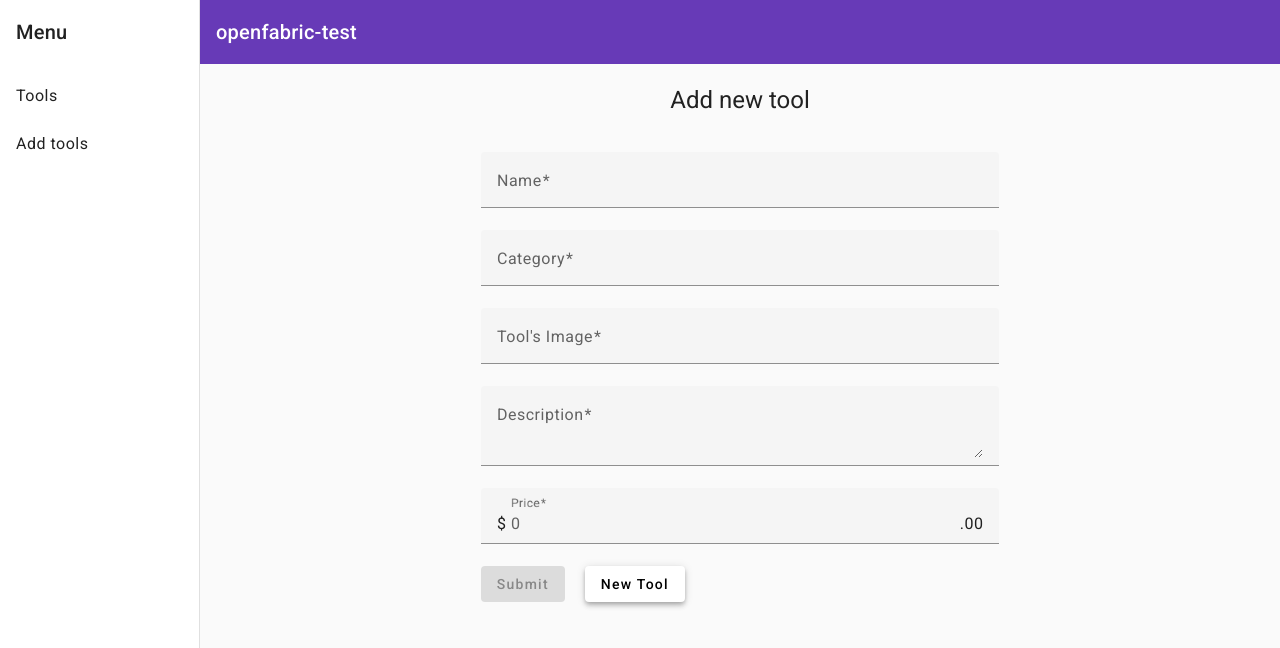
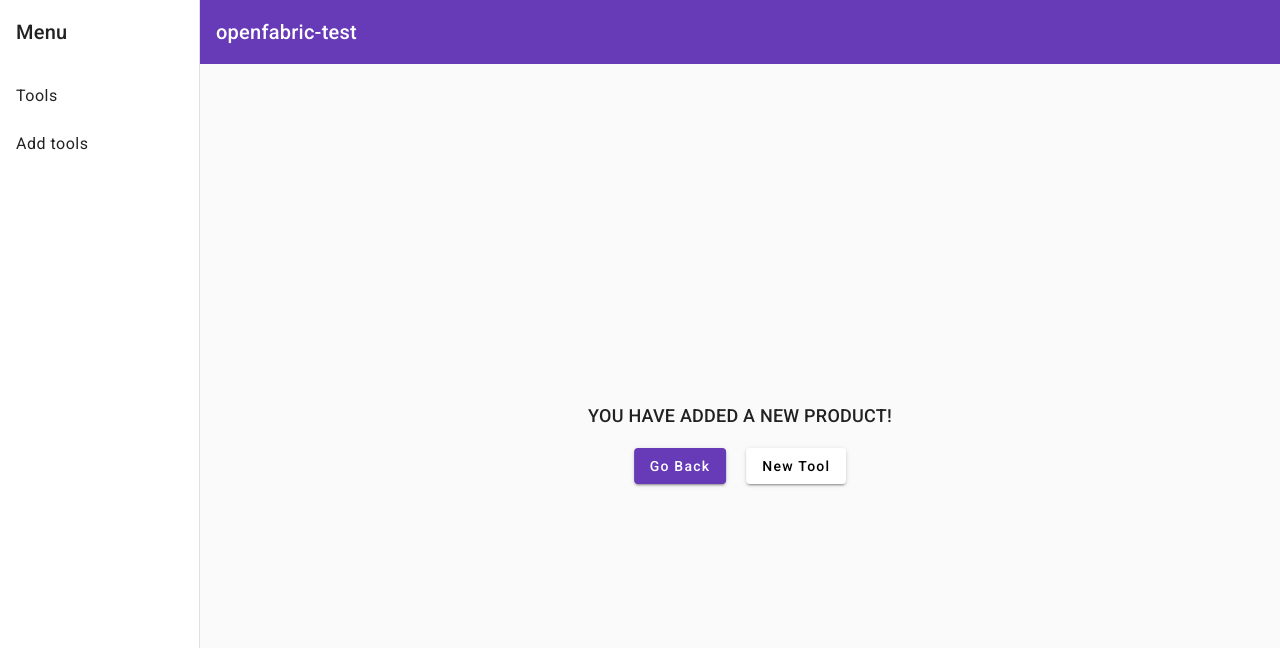
Before and after one commit to aizjicod/Openfabric-test, an Angular app: page /tool/new in a window 1280 px wide. Both pictures are taken after a click on the button "New Tool". Shown: the top 648 px of the page. Built offline with nearby package versions, Linux system fonts and the light colour scheme.

Commit message:
Add styling for popup after user adds a new tool to the database

```diff
--- a/src/app/tool-add-form/tool-add-form.component.css
+++ b/src/app/tool-add-form/tool-add-form.component.css
@@ -27,3 +27,25 @@
   display: flex;
   gap: 20px;
 }
+
+#add-popup{
+  position: absolute;
+  top: 50%;
+  left: 50%;
+  transform: translate(-50%);
+  display: flex;
+  justify-content: center;
+  flex-direction: column;
+  align-items: center;
+}
+
+#add-popup h2 {
+  text-transform: uppercase;
+  font-size: large;
+}
+
+.back-btn {
+  display: flex;
+  justify-content: center;
+  gap: 20px;
+}
--- a/src/app/tool-add-form/tool-add-form.component.html
+++ b/src/app/tool-add-form/tool-add-form.component.html
@@ -54,7 +54,7 @@
     </form>
   </div>
 
-  <div [hidden]="!submitted">
+  <div [hidden]="!submitted" id="{{!submitted ? '': 'add-popup'}}">
     <h2>You have added a new product!</h2>
     <div class="back-btn">
       <button mat-raised-button color="primary" type="submit" class="btn btn-success" (click)="location.back()">
--- a/src/app/tool-add-form/tool-add-form.component.ts
+++ b/src/app/tool-add-form/tool-add-form.component.ts
@@ -29,17 +29,12 @@ export class ToolAddFormComponent {
   }
 
   newTool() {
-    this.tool = {
-      name: '',
-      image: '',
-      description: '',
-      category: '',
-      price: 0
-    }
+    this.submitted = !this.submitted
   }
 
   onSubmit() {
-      this.service.addTool(this.tool).subscribe()
-      this.submitted = true
+      this.service.addTool(this.tool).subscribe(() => {
+        this.submitted = !this.submitted
+      })
   }
 }
```
